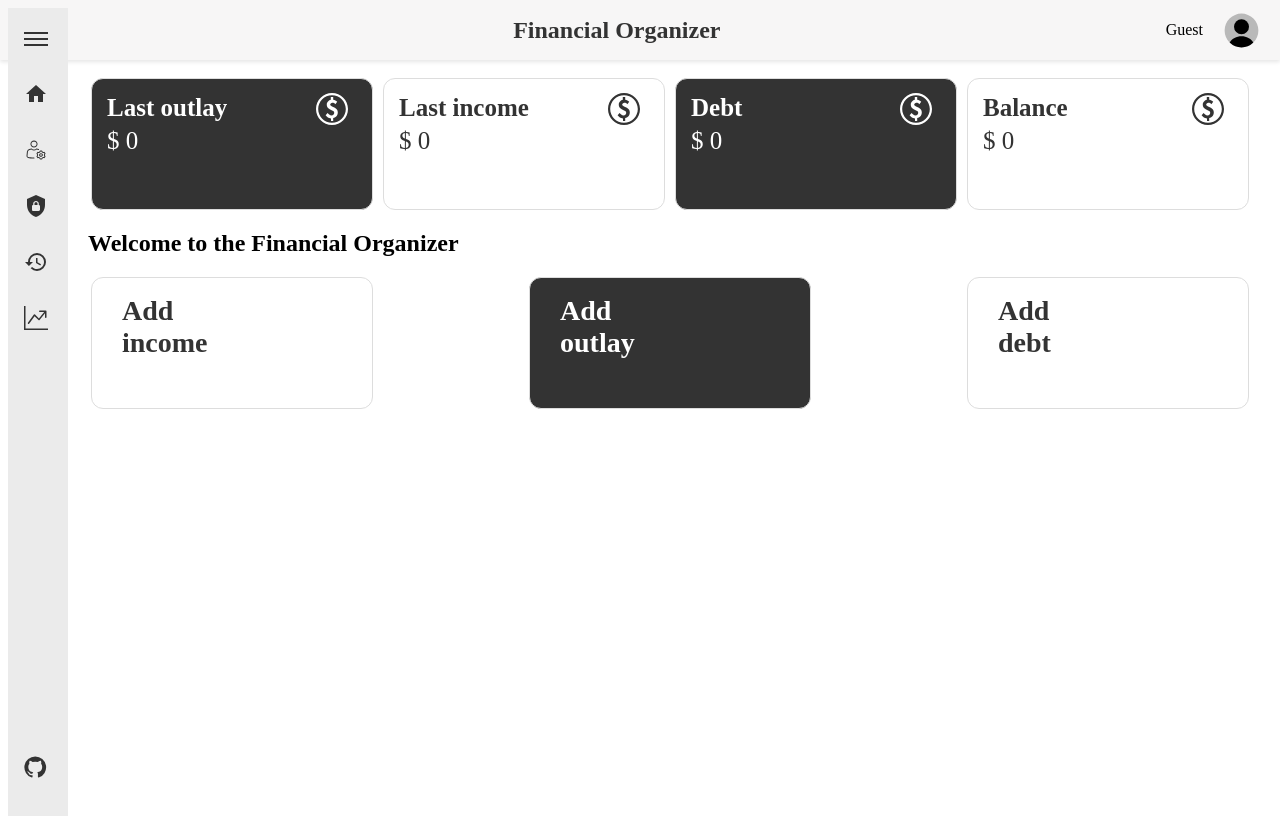
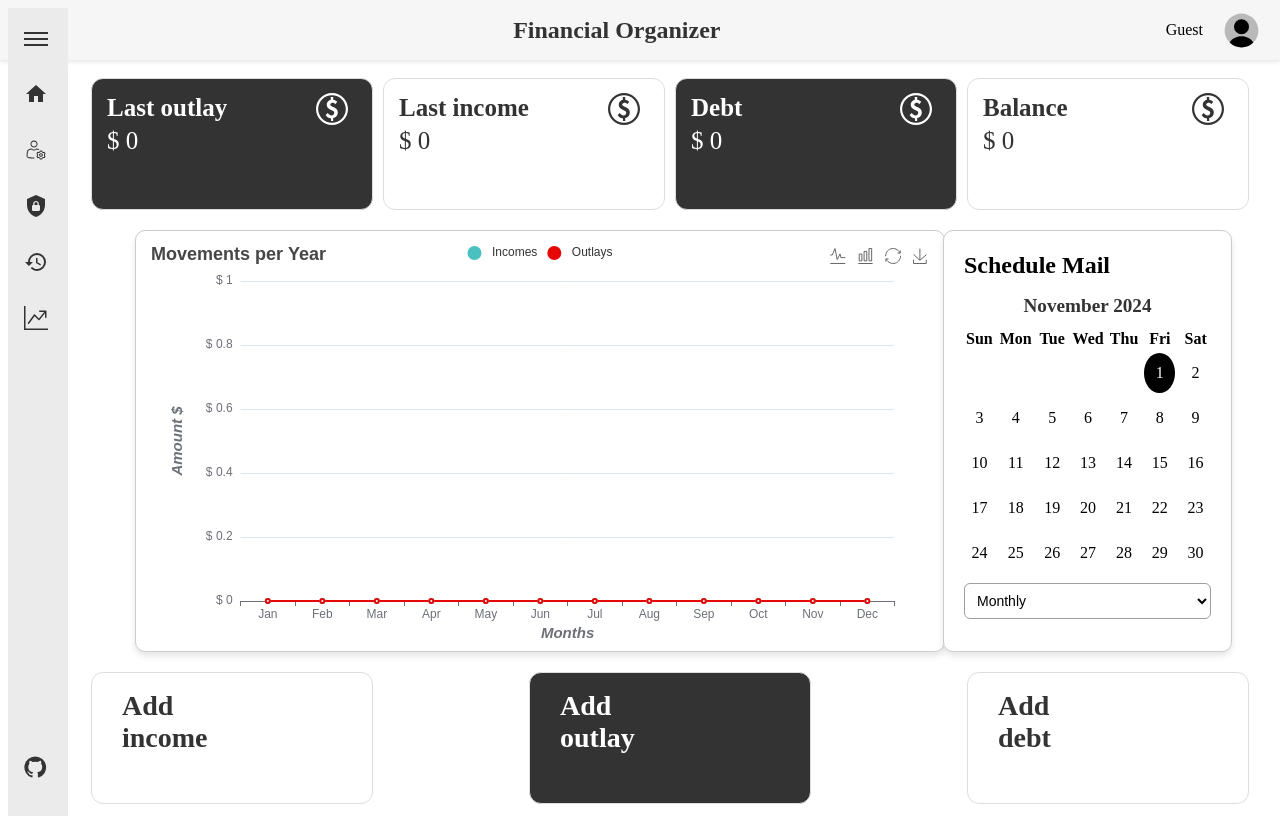
Before and after one commit to arturoglcc/financial_project, a Vue app in the folder frontend/: page /home in a window 1280 px wide. Built offline with nearby package versions, Linux system fonts and the light colour scheme; no server answers.

Commit message:
Integration of the calendar and a graphic to the home page following the original design.

```diff
--- a/frontend/src/views/Home.vue
+++ b/frontend/src/views/Home.vue
@@ -4,7 +4,12 @@
     <Header @toggle-menu="toggleMenu" />
     <div class="content">
       <StatsContainer />
-      <h2>Welcome to the Financial Organizer</h2>
+      <div class="graph-calendar">
+        <div class="chart-item">
+          <YearChart class="chart" />
+        </div>
+        <ScheduleMail />
+      </div>
       <AddMovements />
     </div>
   </div>
@@ -15,6 +20,8 @@ import SideBar from '../components/SideBar.vue';
 import Header from '../components/Header.vue';
 import StatsContainer from '../components/StatsContainer.vue';
 import AddMovements from '../components/AddMovements.vue';
+import ScheduleMail from '../components/ScheduleMail.vue';
+import YearChart from '../components/YearChart.vue';
 
 export default {
   components: {
@@ -22,6 +29,8 @@ export default {
     Header,
     StatsContainer,
     AddMovements,
+    YearChart,
+    ScheduleMail,
   },
   data() {
     return {
@@ -54,4 +63,25 @@ export default {
 #home .sidebarExpanded + .content {
   margin-left: 240px;
 }
+
+.graph-calendar {
+  margin-left: 27px;
+  display: grid;
+  grid-template-columns: 788px auto;
+  gap: 20px;
+  padding: 20px;
+}
+
+.chart-item {
+  background-color: #fff;
+  border-radius: 10px;
+  border: 1px solid #ccc;
+  padding: 10px;
+  box-shadow: 0 4px 6px rgba(0, 0, 0, 0.1);
+  width: 100%;
+}
+
+.chart {
+  height: 400px;
+}
 </style>
```
